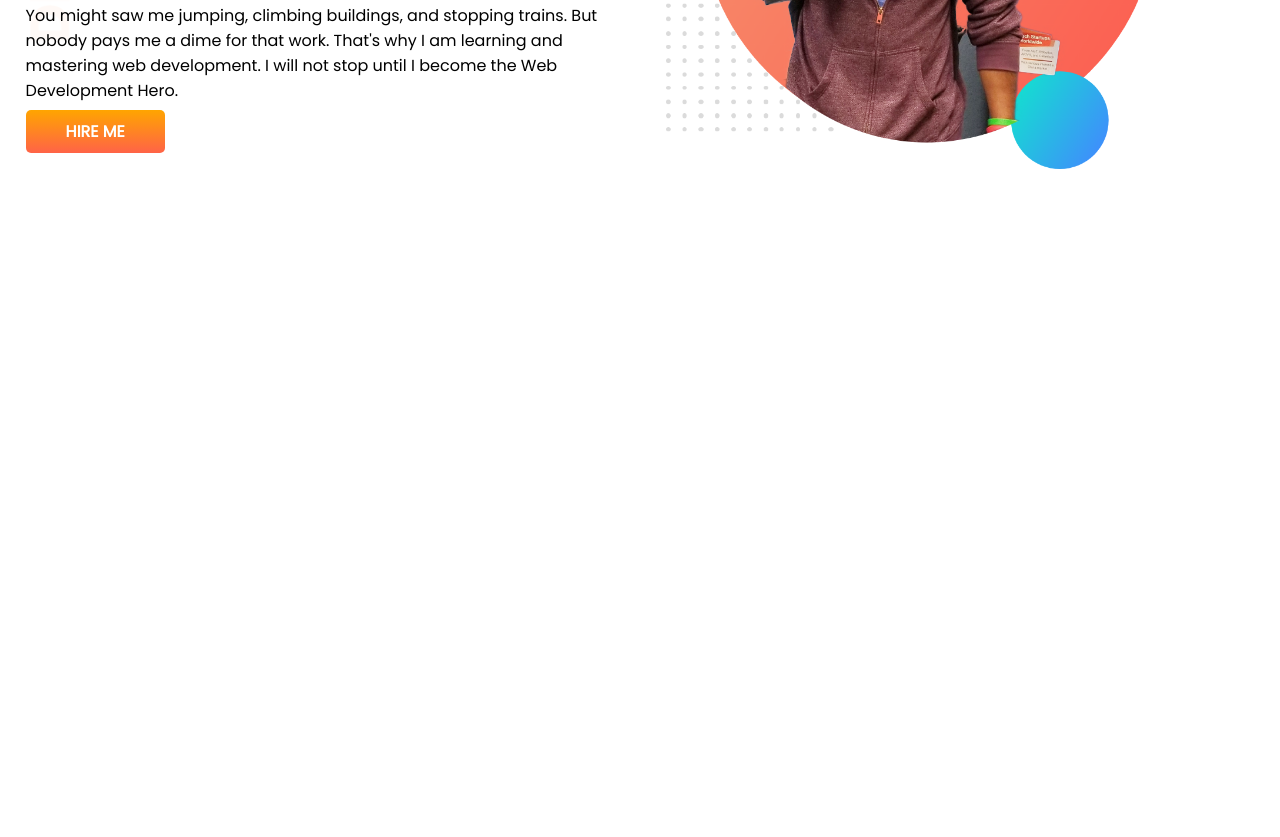
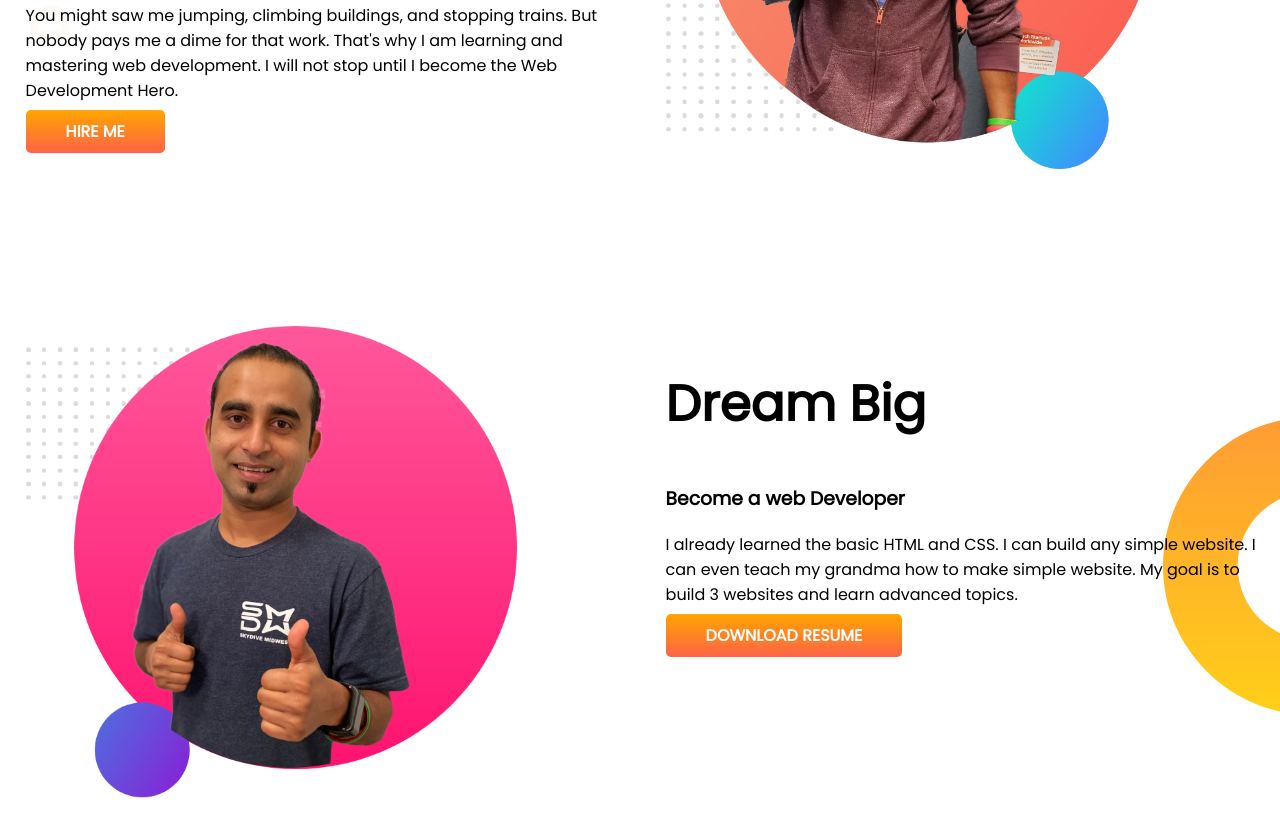
Before and after one commit to taposikarmokar/developer-portfolio, a plain HTML site: page index.html in a window 1280 px wide. Shown: the part 319-1156 px from the top of the page. Before the commit the page ends 800 px from the top, so only its background shows below. Drawn offline with Linux system fonts and the light colour scheme.

Commit message:
dream-added

```diff
--- a/index.html
+++ b/index.html
@@ -27,6 +27,18 @@
             <img src="images/jhankar.png" alt="">
         </div>
     </section>
+    <section class="dream-big">
+        <div class="half-width">
+            <img src="images/jhankar2.png" alt="">
+        </div>
+        <div class="half-width">
+            <h1>Dream Big</h1>
+            <h3>Become a web Developer</h3>
+            <p>I already learned the basic HTML and CSS. I can build any simple website. I can even teach my grandma how
+                to make simple website. My goal is to build 3 websites and learn advanced topics.</p>
+            <a class="link-button" target="_blank" href="">DOWNLOAD RESUME</a>
+        </div>
+    </section>
 </body>
 
 </html>
--- a/style.css
+++ b/style.css
@@ -13,6 +13,7 @@ h1 {
 
 section {
     display: flex;
+    margin-bottom: 150px;
 }
 
 .half-width {
@@ -38,3 +39,9 @@ section {
     background-image: url(images/top-banner.png);
     background-repeat: no-repeat;
 }
+
+.dream-big {
+    background-image: url(images/dream-bg.png);
+    background-repeat: no-repeat;
+    background-position: right;
+}
```
